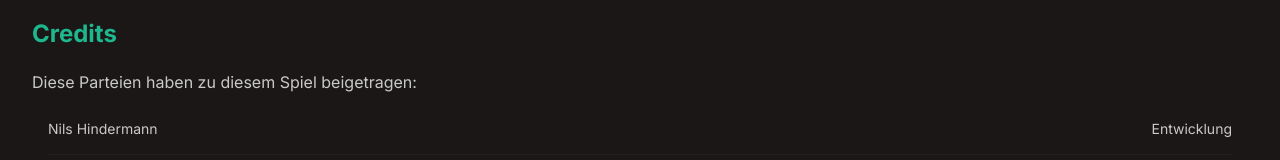
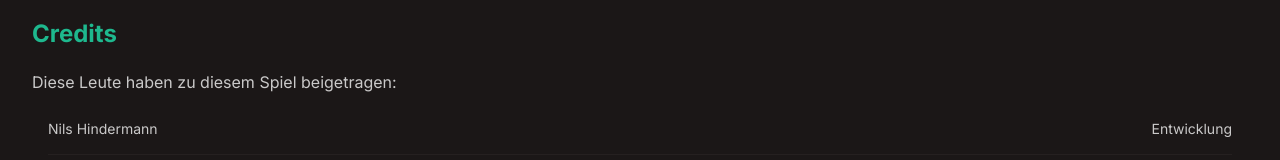
Before and after one commit to nilshindermann/nilsh.ch, a Next.js app: page /games/apple-vs-apples/credits in a window 1280 px wide. Shown: the part 239-399 px from the top of the page. Built offline with nearby package versions, Linux system fonts and the light colour scheme.

Commit message:
Fixes from review

```diff
--- a/app/(default)/games/apple-vs-apples/credits/page.tsx
+++ b/app/(default)/games/apple-vs-apples/credits/page.tsx
@@ -17,5 +17,10 @@ const credits: Array<Credit> = [
 ];
 
 export default function AppleVsApplesCreditsPage(): ReactElement {
-    return <CreditsList credits={credits} />;
+    return (
+        <CreditsList
+            credits={credits}
+            intro="Diese Leute haben zu diesem Spiel beigetragen:"
+        />
+    );
 }
--- a/app/(default)/games/apple-vs-apples/downloads/page.tsx
+++ b/app/(default)/games/apple-vs-apples/downloads/page.tsx
@@ -12,9 +12,9 @@ export const metadata: Metadata = {
 };
 
 export default function AppleVsApplesDownloadsPage(): ReactElement {
-    const latestVersion: Version = versions.toSorted(
-        (a, b) => b.date.getTime() - a.date.getTime(),
-    )[0];
+    const latestVersion: Version = versions
+        .slice()
+        .sort((a, b) => b.date.getTime() - a.date.getTime())[0];
 
     return (
         <>
--- a/app/(default)/games/catch-me-if-you-can/page.tsx
+++ b/app/(default)/games/catch-me-if-you-can/page.tsx
@@ -55,13 +55,13 @@ export default function CatchMeIfYouCanPage(): ReactElement {
                         />
                         <div className="absolute top-1/2 right-5 left-5 flex -translate-y-1/2 transform justify-between">
                             <a
-                                href={`#slide${index == 0 ? gallery.length - 1 : index - 1}`}
+                                href={`#slide${index === 0 ? gallery.length - 1 : index - 1}`}
                                 className="btn btn-circle"
                             >
                                 ❮
                             </a>
                             <a
-                                href={`#slide${index == gallery.length - 1 ? 0 : index + 1}`}
+                                href={`#slide${index === gallery.length - 1 ? 0 : index + 1}`}
                                 className="btn btn-circle"
                             >
                                 ❯
--- a/app/(default)/games/covid-game/downloads/page.tsx
+++ b/app/(default)/games/covid-game/downloads/page.tsx
@@ -1,6 +1,5 @@
 import { Metadata } from 'next';
 import React, { ReactElement } from 'react';
-import Image from 'next/image';
 
 export const metadata: Metadata = {
     title: 'Downloads - Covid Game',
@@ -8,7 +7,7 @@ export const metadata: Metadata = {
     Damit habe ich einen Jurypreis beim Lehrlingswettbewerb Züri-Oberland 2021 gewonnen.`,
 };
 
-export default function CatchMeIfYouCanDownloadsPage(): ReactElement {
+export default function CovidGameDownloadsPage(): ReactElement {
     return (
         <>
             <h2>Downloads</h2>
--- a/app/(default)/games/drag-droppy/page.tsx
+++ b/app/(default)/games/drag-droppy/page.tsx
@@ -33,6 +33,8 @@ export default function DragDroppyPage(): ReactElement {
             <iframe
                 title="Spiele Drag Droppy"
                 src="https://dragdroppy.nilsh.ch"
+                sandbox="allow-scripts allow-same-origin"
+                loading="lazy"
                 className="border-secondary aspect-square w-full rounded-2xl border-2 lg:aspect-video"
             />
         </>
--- a/app/(default)/games/page.tsx
+++ b/app/(default)/games/page.tsx
@@ -49,7 +49,7 @@ export default function GamesPage(): ReactElement {
             <ul className="list">
                 {games.map((game: Game) => (
                     <li className="list-row" key={game.slug}>
-                        <div className="w-13 text-xl">{game.info}</div>
+                        <div className="w-[3.25rem] text-xl">{game.info}</div>
                         <Link
                             className="text-neutral-content list-col-grow text-left text-xl"
                             href={`/games/${game.slug}`}
--- a/app/sitemap.ts
+++ b/app/sitemap.ts
@@ -3,6 +3,8 @@ import { join } from 'path';
 
 import { events } from '@/app/(default)/countdown/events';
 import { getStaticRoutes } from '@/lib/routes';
+
+export const dynamic = 'force-static';
 
 export default function sitemap(): MetadataRoute.Sitemap {
     const baseUrl: string = process.env.BASE_URL ?? 'https://www.nilsh.ch';
--- a/components/breadcrumbs.tsx
+++ b/components/breadcrumbs.tsx
@@ -29,7 +29,11 @@ export default function Breadcrumbs(): React.ReactNode {
     }
 
     return (
-        <div className="breadcrumbs text-accent my-2 text-sm">
+        <div
+            className="breadcrumbs text-accent my-2 text-sm"
+            role="navigation"
+            aria-label="Breadcrumb"
+        >
             <ul>
                 <li>
                     <Link href="/" className="link-accent">
--- a/components/credits-list.tsx
+++ b/components/credits-list.tsx
@@ -7,6 +7,7 @@ export interface Credit {
 
 export default function CreditsList({
     credits,
+    intro = 'Diese Parteien haben zu diesem Spiel beigetragen:',
 }: {
     credits: Array<Credit>;
     intro?: string;
@@ -14,9 +15,7 @@ export default function CreditsList({
     return (
         <>
             <h2>Credits</h2>
-            <p className="mb-2">
-                Diese Parteien haben zu diesem Spiel beigetragen:
-            </p>
+            <p className="mb-2">{intro}</p>
             <ul className="list">
                 {credits.map((credit) => (
                     <li key={credit.name} className="list-row">
```
